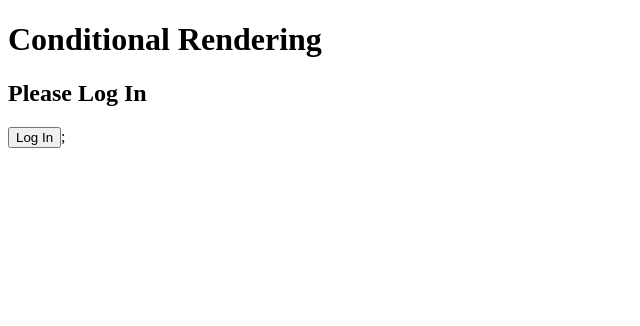
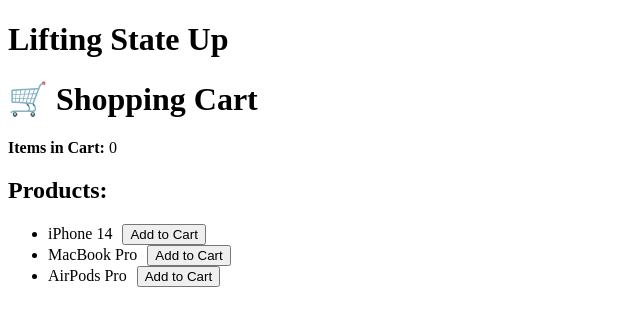
Before and after one commit to YashBhawsar23/Revision, a React (Vite) app in the folder base/: page / in a window 1280 px wide. Shown: the top 326 px of the page, without its empty margins (0-640 px from the left). Built offline with nearby package versions, Linux system fonts and the light colour scheme.

Commit message:
Lifting State Up

```diff
--- a/base/src/App.jsx
+++ b/base/src/App.jsx
@@ -1,11 +1,20 @@
-import React from "react";
-import Login from "./components/Login";
+import React, { useState } from "react";
+import CartSummary from "./CartSummary";
+import ProductList from "./ProductList";
 
 const App = () => {
+  const [cartItems, setCartitems] = useState([]);
+
+  const addToCart = (product) => {
+    setCartitems((prev) => [...prev, product]);
+  };
+
   return (
     <>
-      <h1>Conditional Rendering</h1>
-      <Login />
+      <h1>Lifting State Up</h1>
+      <h1>🛒 Shopping Cart</h1>
+      <CartSummary cartItems={cartItems} />
+      <ProductList addToCart={addToCart} />
     </>
   );
 };
--- /dev/null
+++ b/base/src/CartSummary.jsx
@@ -0,0 +1,13 @@
+import React from "react";
+
+const CartSummary = ({ cartItems }) => {
+  return (
+    <>
+      <div style={{ marginBottom: "20px" }}>
+        <strong>Items in Cart:</strong> {cartItems.length}
+      </div>
+    </>
+  );
+};
+
+export default CartSummary;
--- /dev/null
+++ b/base/src/ProductList.jsx
@@ -0,0 +1,30 @@
+import React from "react";
+
+const products = [
+  { id: 1, name: "iPhone 14" },
+  { id: 2, name: "MacBook Pro" },
+  { id: 3, name: "AirPods Pro" },
+];
+
+const ProductList = ({ addToCart }) => {
+  return (
+    <div>
+      <h2>Products:</h2>
+      <ul>
+        {products.map((item) => (
+          <li key={item.id}>
+            {item.name}
+            <button
+              style={{ marginLeft: "10px" }}
+              onClick={() => addToCart(item)}
+            >
+              Add to Cart
+            </button>
+          </li>
+        ))}
+      </ul>
+    </div>
+  );
+};
+
+export default ProductList;
--- a/base/src/context/AuthContext.jsx
+++ b/base/src/context/AuthContext.jsx
@@ -18,7 +18,6 @@
       <AuthContext.Provider value={{ user, login, logout }}>
         {children}
       </AuthContext.Provider>
-      ;
     </>
   );
 };
--- a/base/src/main.jsx
+++ b/base/src/main.jsx
@@ -6,8 +6,6 @@
 
 createRoot(document.getElementById("root")).render(
   <StrictMode>
-    <AuthProvider>
-      <App />
-    </AuthProvider>
+    <App />
   </StrictMode>
 );
```
